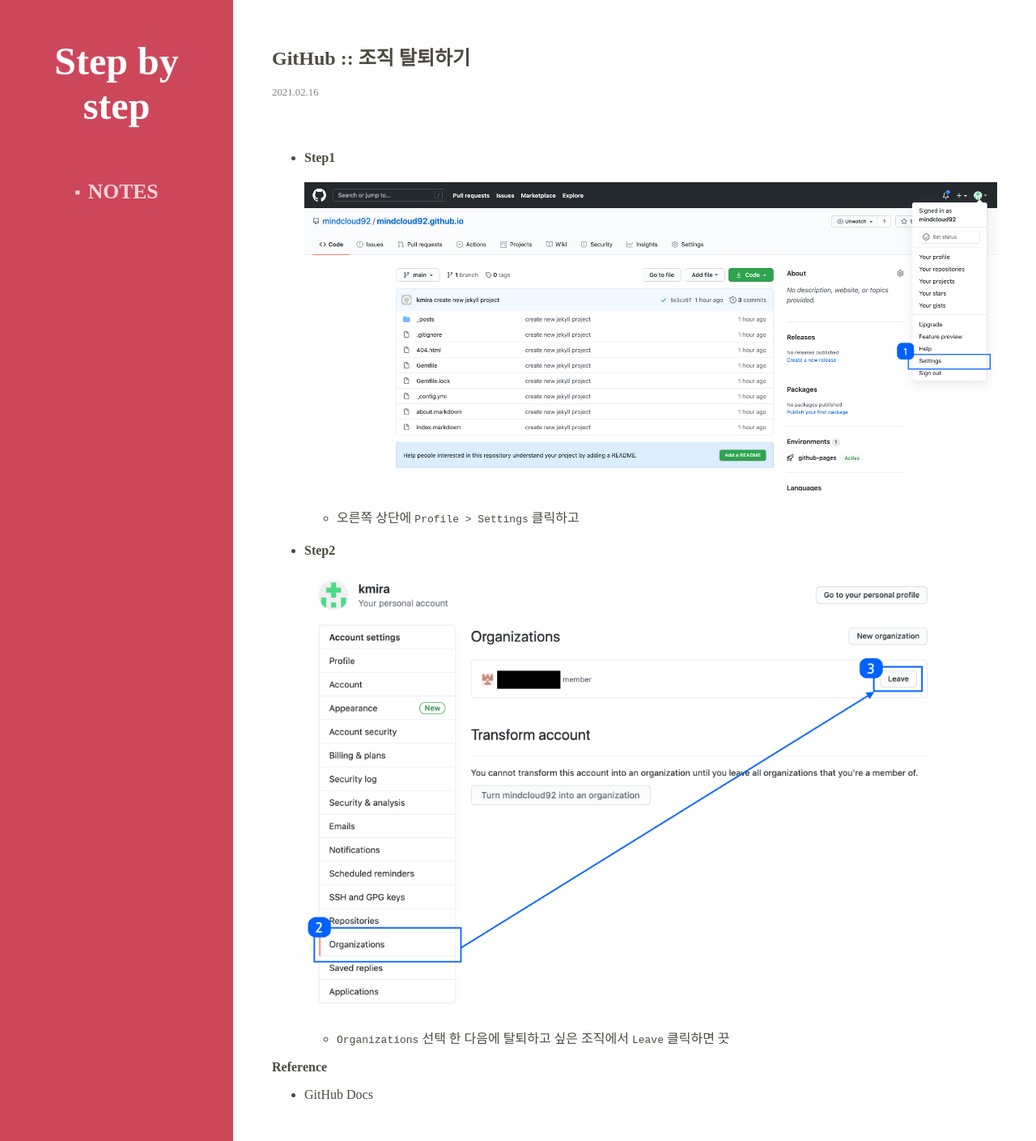
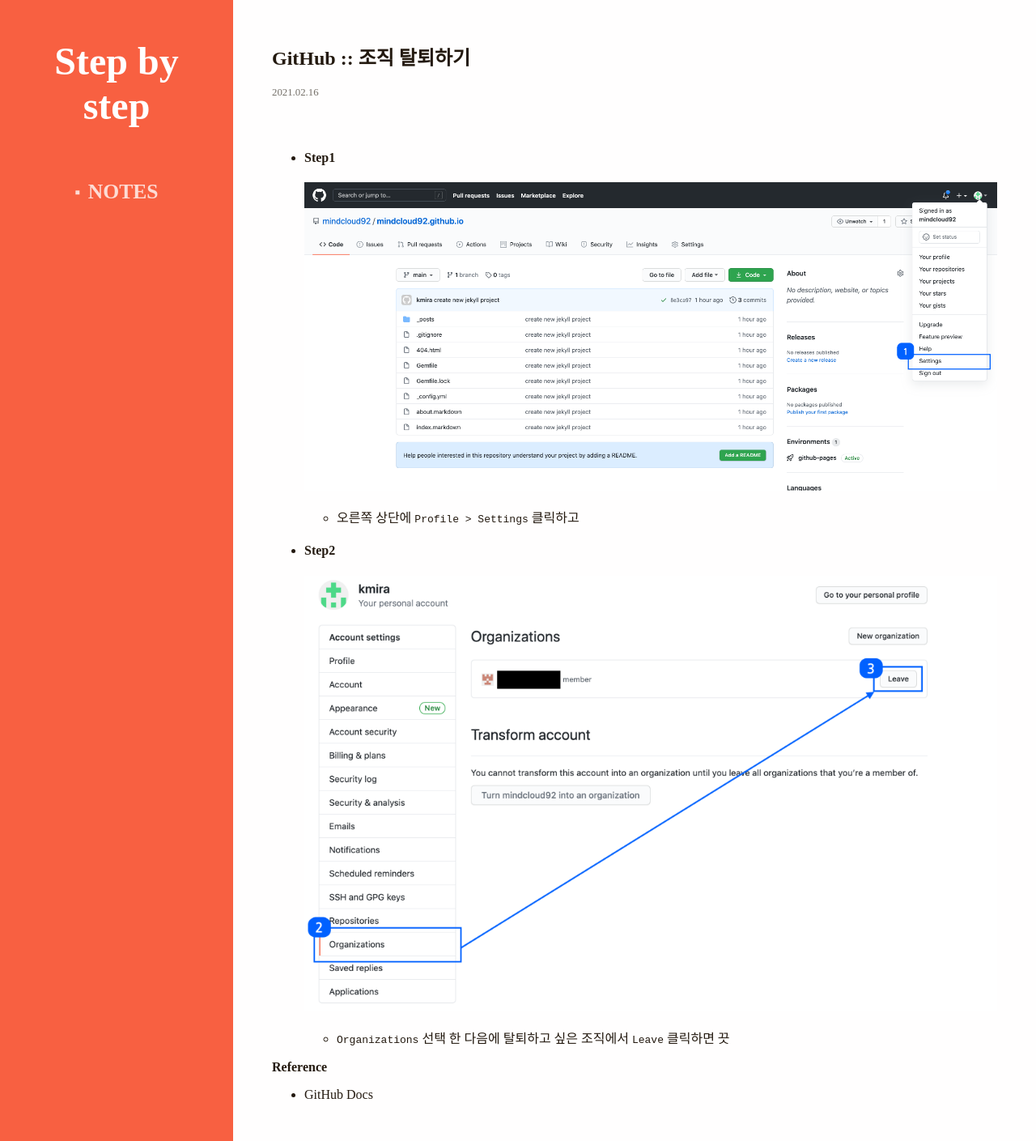
Before and after one commit to mindcloud92/mindcloud92.github.io, a Jekyll site: the page built from _posts/etc/2021-02-16-github--leave-from-the-organization.md, in a window 1280 px wide. Shown: the whole page at 81% size. Built offline with Jekyll 4.4.1, drawn with Linux system fonts in a browser that asks for light colours; nearby versions of some CDN libraries; some web fonts are replaced.

Commit message:
theme change

```diff
--- a/static/css/partial/_variable.sass
+++ b/static/css/partial/_variable.sass
@@ -3,18 +3,18 @@
 
 // background color
 $background-color--default: #fffefe
-$background-color--nav: #cd475b
+$background-color--nav: #f86041
 $background-color--post-container: #ffffff
 
 // font color
-$font-color--default: #4d4a40
+$font-color--default: #23190f
 $font-color--nav-title: #fff
 $font-color--nav-category: #fffffff7
 $font-color--nav-profile-link: #fffaf5bd
-$font-color--section-title: #514447
+$font-color--section-title: #3a250f
 
-$font-color--post-date: #89808c
-$font-color--post-tag: #928794
+$font-color--post-date: #757069
+$font-color--post-tag: #67635d
 $font-color--post-category-badge: #fff
 
 // border color
@@ -26,5 +26,5 @@
 $padding--contents-wrapper-y: 2em
 
 // key color
-$key-color--post-category: #806d72
-$key-color--post-container: #746468
+$key-color--post-category: #ffa646
+$key-color--post-container: #ffa646
```
